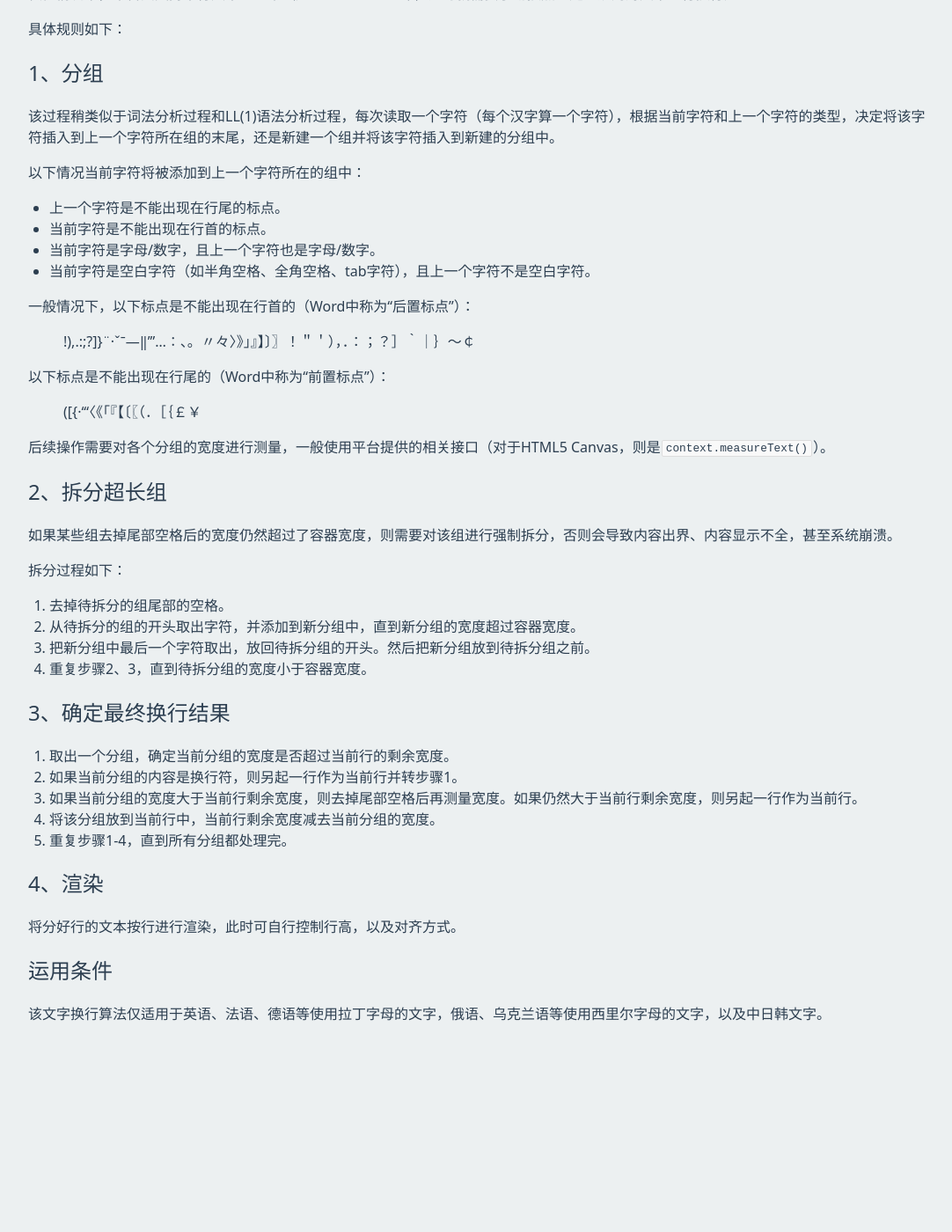
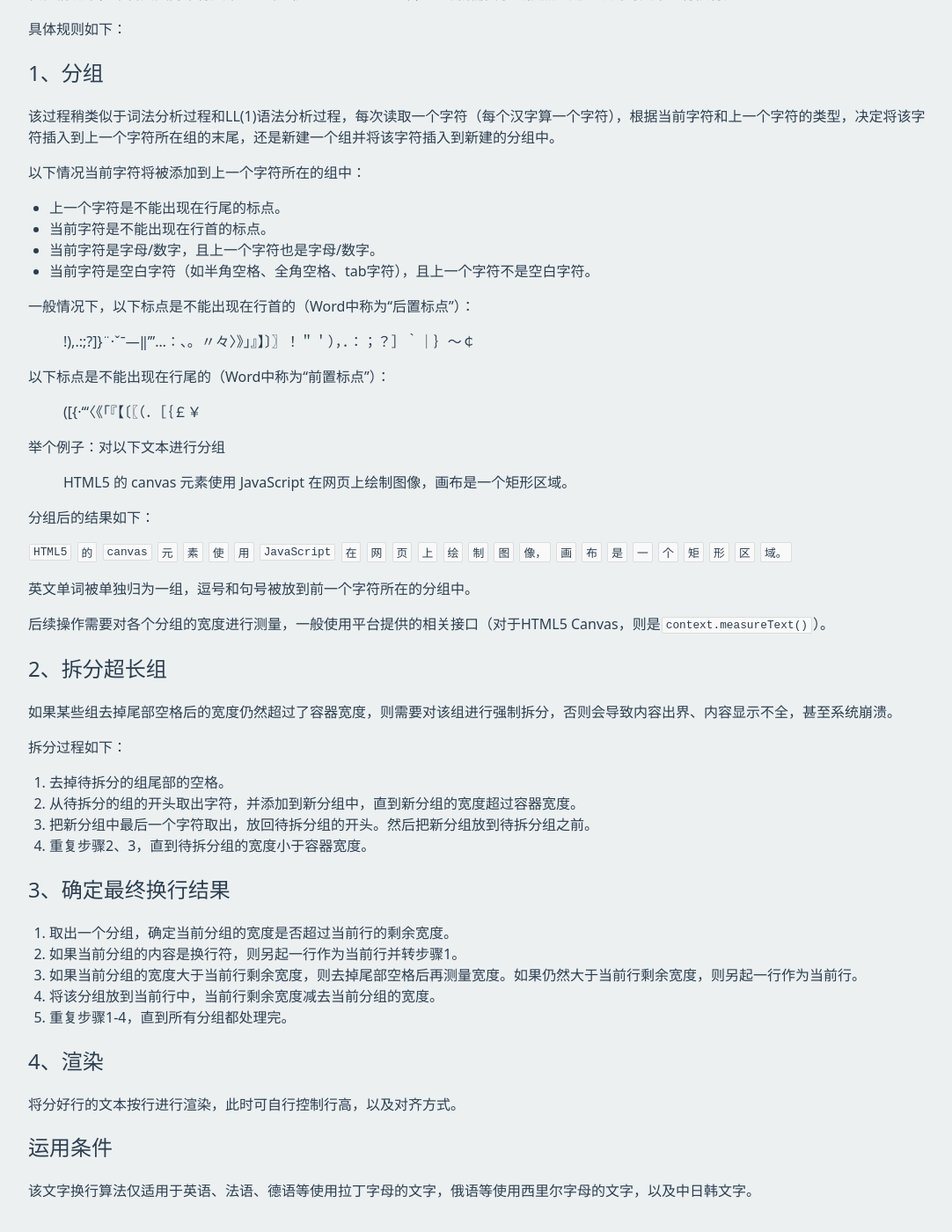
Before and after one commit to frank-deng/frank-deng, a Jekyll site: the page built from _posts/2019-07-28-line-folding.md, in a window 1280 px wide and 1400 px high, scrolled down 170 px. Shown: the whole window at 88% size, without its empty margins (96-1178 px from the left). Built offline with Jekyll 4.4.1, drawn with Linux system fonts in a browser that asks for light colours; before the commit the page ends 1369 px from its top, so only the background shows below that.

Commit message:
Updated posts

```diff
--- a/_posts/2019-07-28-line-folding.md
+++ b/_posts/2019-07-28-line-folding.md
@@ -27,6 +27,16 @@
 
 >([{·‘“〈《「『【〔〖（．［｛￡￥
 
+举个例子：对以下文本进行分组
+
+> HTML5 的 canvas 元素使用 JavaScript 在网页上绘制图像，画布是一个矩形区域。
+
+分组后的结果如下：
+
+`HTML5` `的` `canvas` `元` `素` `使` `用` `JavaScript` `在` `网` `页` `上` `绘` `制` `图` `像，` `画` `布` `是` `一` `个` `矩` `形` `区` `域。`
+
+英文单词被单独归为一组，逗号和句号被放到前一个字符所在的分组中。
+
 后续操作需要对各个分组的宽度进行测量，一般使用平台提供的相关接口（对于HTML5 Canvas，则是`context.measureText()`）。
 
 ## 2、拆分超长组
@@ -54,4 +64,4 @@
 
 ## 运用条件
 
-该文字换行算法仅适用于英语、法语、德语等使用拉丁字母的文字，俄语、乌克兰语等使用西里尔字母的文字，以及中日韩文字。
+该文字换行算法仅适用于英语、法语、德语等使用拉丁字母的文字，俄语等使用西里尔字母的文字，以及中日韩文字。
```
Also changed, not shown: _posts/2019-07-27-vue_notes.md (added, +21 -0 lines).
